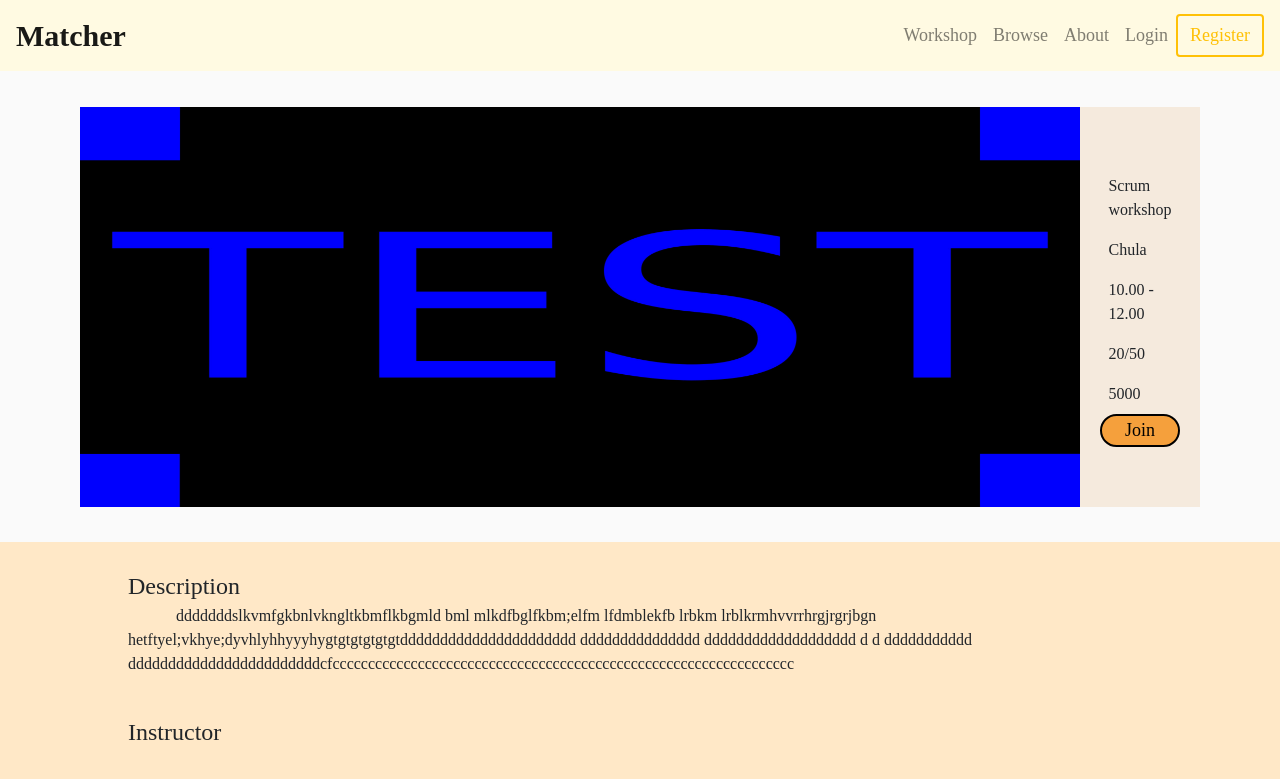
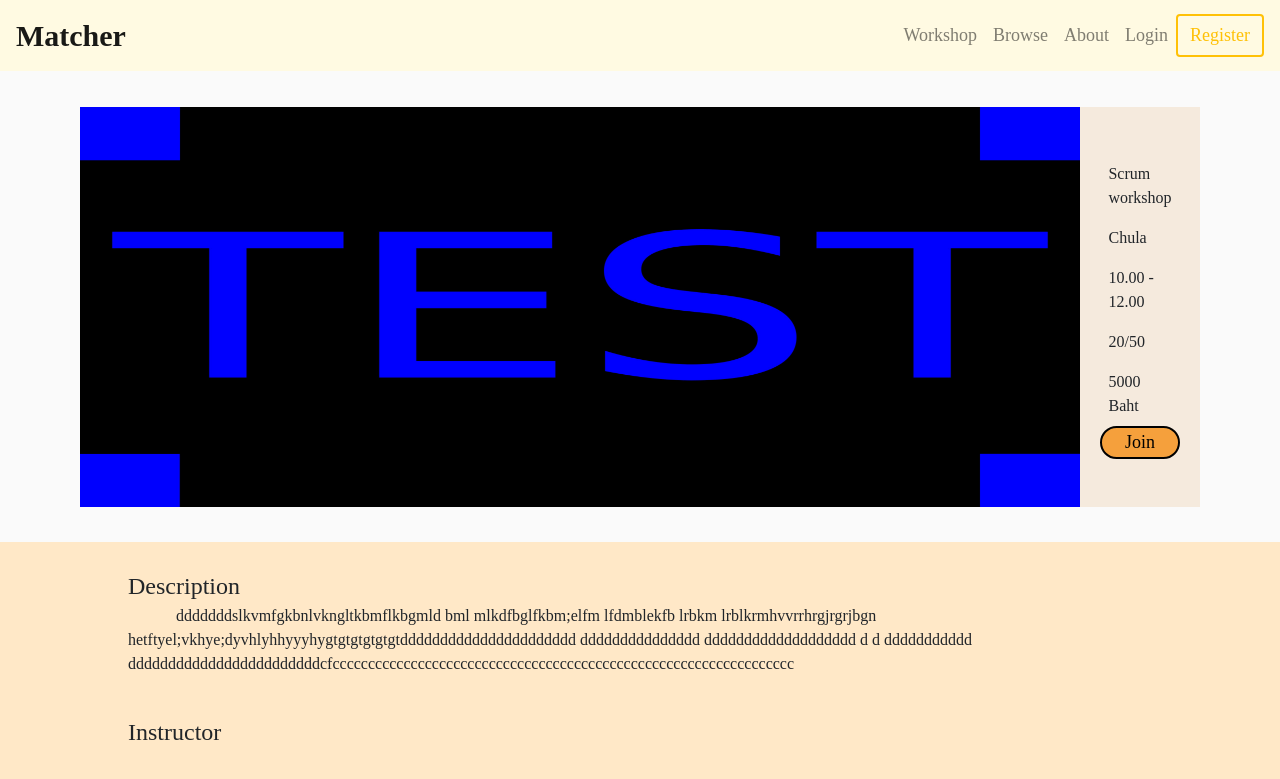
Before and after one commit to 2110423-2019-2/sec1_TerkyCompany-Frontend, a React (Create React App) app: page /workshop-detail in a window 1280 px wide. Shown: the top 779 px of the page. Built offline with nearby package versions, Linux system fonts and the light colour scheme; no server answers.

Commit message:
add Baht

```diff
--- a/src/Components/Workshop_detail/WorkshopDetailHeader.js
+++ b/src/Components/Workshop_detail/WorkshopDetailHeader.js
@@ -25,7 +25,7 @@ class WorkshopDetailHeader extends React.Component {
                     <div className='header-detail' id='location'>{workshop.place}</div>
                     <div className='header-detail' id='time'>{workshop.startTime} - {workshop.endTime}</div>
                     <div className='header-detail' id='seat'>{workshop.notAvailableSeat}/{workshop.totalSeat}</div>
-                    <div className='header-detail' id='cost'>{workshop.cost}</div>
+                    <div className='header-detail' id='cost'>{workshop.cost} Baht</div>
                     <Button />
                 </div>
             </div>
```
